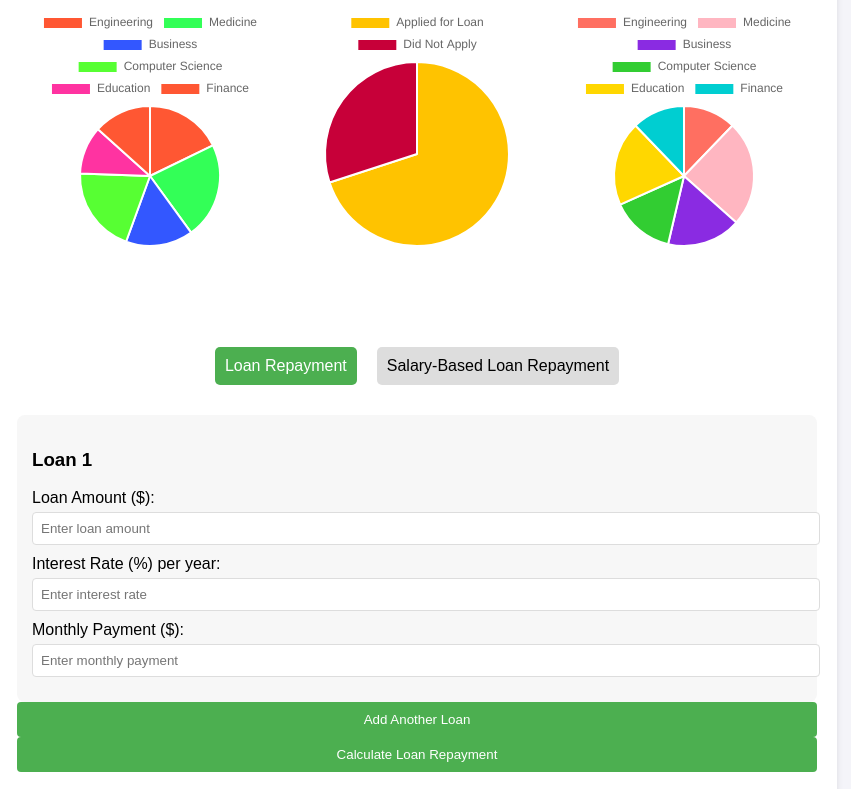
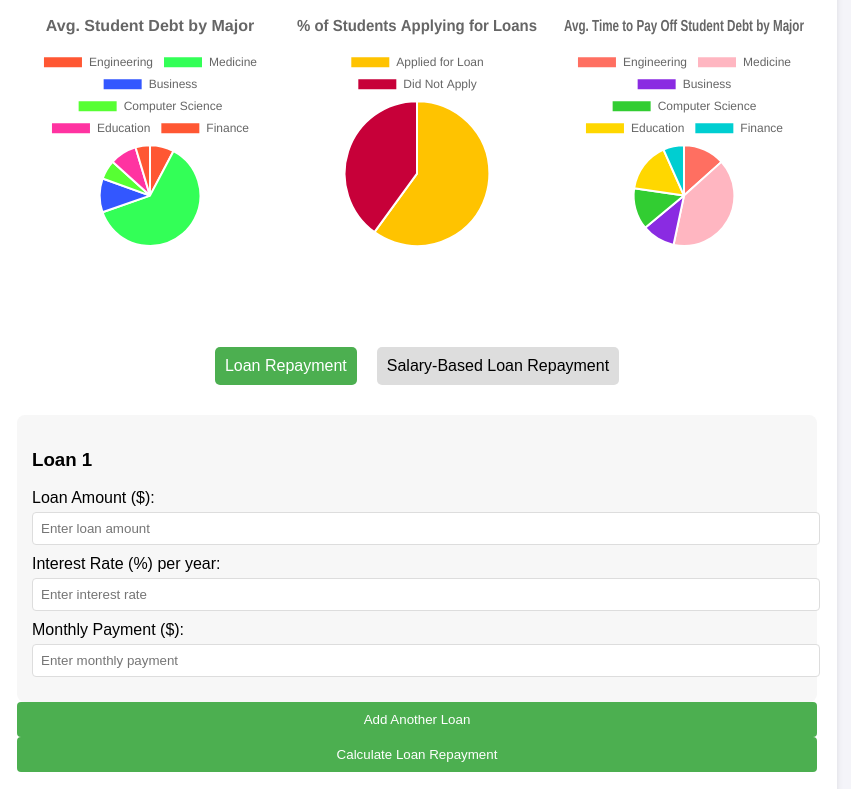
Before and after one commit to ZaymT/FinancialFigures, a plain HTML site: page index.html in a window 1280 px wide. Shown: the part 143-932 px from the top of the page, without its empty margins (223-1074 px from the left). Drawn offline with nearby package versions, Linux system fonts and the light colour scheme.

Commit message:
Update index.html

```diff
--- a/index.html
+++ b/index.html
@@ -3,7 +3,7 @@
 <head>
     <meta charset="UTF-8">
     <meta name="viewport" content="width=device-width, initial-scale=1.0">
-    <title>Student Loan Calculator</title>
+    <title>Financial Figures</title>
     <style>
         body {
             font-family: Arial, sans-serif;
@@ -97,7 +97,6 @@
         .job-button:hover {
             background-color: #45a049;
         }
-        /* Styling for the charts */
         .charts {
             display: flex;
             justify-content: space-around;
@@ -108,37 +107,31 @@
             height: 300px;
         }
     </style>
-    <!-- Include Chart.js Library -->
     <script src="https://cdn.jsdelivr.net/npm/chart.js"></script>
 </head>
 <body>
 
     <div class="container">
-        <h1>Student Loan Calculator</h1>
+        <h1>Financial Figures - Student Loan Calculator</h1>
 
         <!-- Pie Charts -->
         <div class="charts">
-            <!-- Chart 1: Average Student Debt by Major -->
             <div class="chart-container">
                 <canvas id="debtChart"></canvas>
             </div>
-            <!-- Chart 2: People Applying for Loans vs Not -->
             <div class="chart-container">
                 <canvas id="loanApplicationChart"></canvas>
             </div>
-            <!-- Chart 3: Time to Pay off Debt by Major -->
             <div class="chart-container">
                 <canvas id="payoffTimeChart"></canvas>
             </div>
         </div>
 
-        <!-- Tab Navigation -->
         <div class="tabs">
             <div class="tab active" onclick="switchTab(1)">Loan Repayment</div>
             <div class="tab" onclick="switchTab(2)">Salary-Based Loan Repayment</div>
         </div>
 
-        <!-- Tab 1: Regular Loan Repayment -->
         <div id="tab1" class="tab-content">
             <div id="loanGroups">
                 <div class="loan-group">
@@ -161,7 +154,6 @@
             <div id="interestCost" class="loan-summary"></div>
         </div>
 
-        <!-- Tab 2: Major-Based Loan Repayment -->
         <div id="tab2" class="tab-content" style="display: none;">
             <div class="input-group">
                 <label for="major">Search for a Major:</label>
@@ -273,10 +265,8 @@
             const jobRecommendations = jobSalaries[major];
             const jobButtonsContainer = document.getElementById("jobButtons");
 
-            // Clear any existing buttons
             jobButtonsContainer.innerHTML = '';
 
-            // Create buttons for each job
             jobRecommendations.forEach((job, index) => {
                 const button = document.createElement("button");
                 button.classList.add("job-button");
@@ -318,7 +308,6 @@
             document.getElementById('majorResult').innerText = `For Major: ${major}, it will take approximately ${years} years and ${remainingMonths} months to repay the loan based on the job salary of ${job.job}.`;
         }
 
-        // Create charts
         window.onload = function() {
     const ctx1 = document.getElementById('debtChart').getContext('2d');
     const debtChart = new Chart(ctx1, {
@@ -327,7 +316,7 @@
             labels: ['Engineering', 'Medicine', 'Business', 'Computer Science', 'Education', 'Finance'],
             datasets: [{
                 label: 'Average Student Debt by Major',
-                        data: [40000, 50000, 35000, 45000, 25000, 30000], // Mock data
+                data: [25000, 200000, 35000, 20000, 28000, 15000],
                 backgroundColor: ['#FF5733', '#33FF57', '#3357FF', '#57FF33', '#FF33A1', '#FF5733'],
             }]
         },
@@ -337,11 +326,11 @@
                 legend: {
                     position: 'top',
                 },
-                        tooltip: {
-                            callbacks: {
-                                label: function(tooltipItem) {
-                                    return '$' + tooltipItem.raw.toLocaleString();
-                                }
+                title: {
+                    display: true,
+                    text: 'Avg. Student Debt by Major',
+                    font: {
+                        size: 16
                     }
                 }
             }
@@ -355,7 +344,7 @@
             labels: ['Applied for Loan', 'Did Not Apply'],
             datasets: [{
                 label: 'Loan Applications',
-                        data: [70, 30], // Mock data
+                data: [60, 40], // Mock data
                 backgroundColor: ['#FFC300', '#C70039'],
             }]
         },
@@ -364,6 +353,13 @@
             plugins: {
                 legend: {
                     position: 'top',
+                },
+                title: {
+                    display: true,
+                    text: '% of Students Applying for Loans',
+                    font: {
+                        size: 16
+                    }
                 }
             }
         }
@@ -376,7 +372,7 @@
             labels: ['Engineering', 'Medicine', 'Business', 'Computer Science', 'Education', 'Finance'],
             datasets: [{
                 label: 'Time to Pay Off Debt (Years)',
-                        data: [5, 10, 7, 6, 8, 5], // Mock data
+                data: [10, 30, 8, 10, 12, 5],
                 backgroundColor: ['#FF6F61', '#FFB6C1', '#8A2BE2', '#32CD32', '#FFD700', '#00CED1'],
             }]
         },
@@ -385,11 +381,18 @@
             plugins: {
                 legend: {
                     position: 'top',
+                },
+                title: {
+                    display: true,
+                    text: 'Avg. Time to Pay Off Student Debt by Major',
+                    font: {
+                        size: 16
+                    }
                 }
             }
         }
     });
-        }
+};
     </script>
 
 </body>
```
Lines whose indentation alone changed are shown as unchanged.
